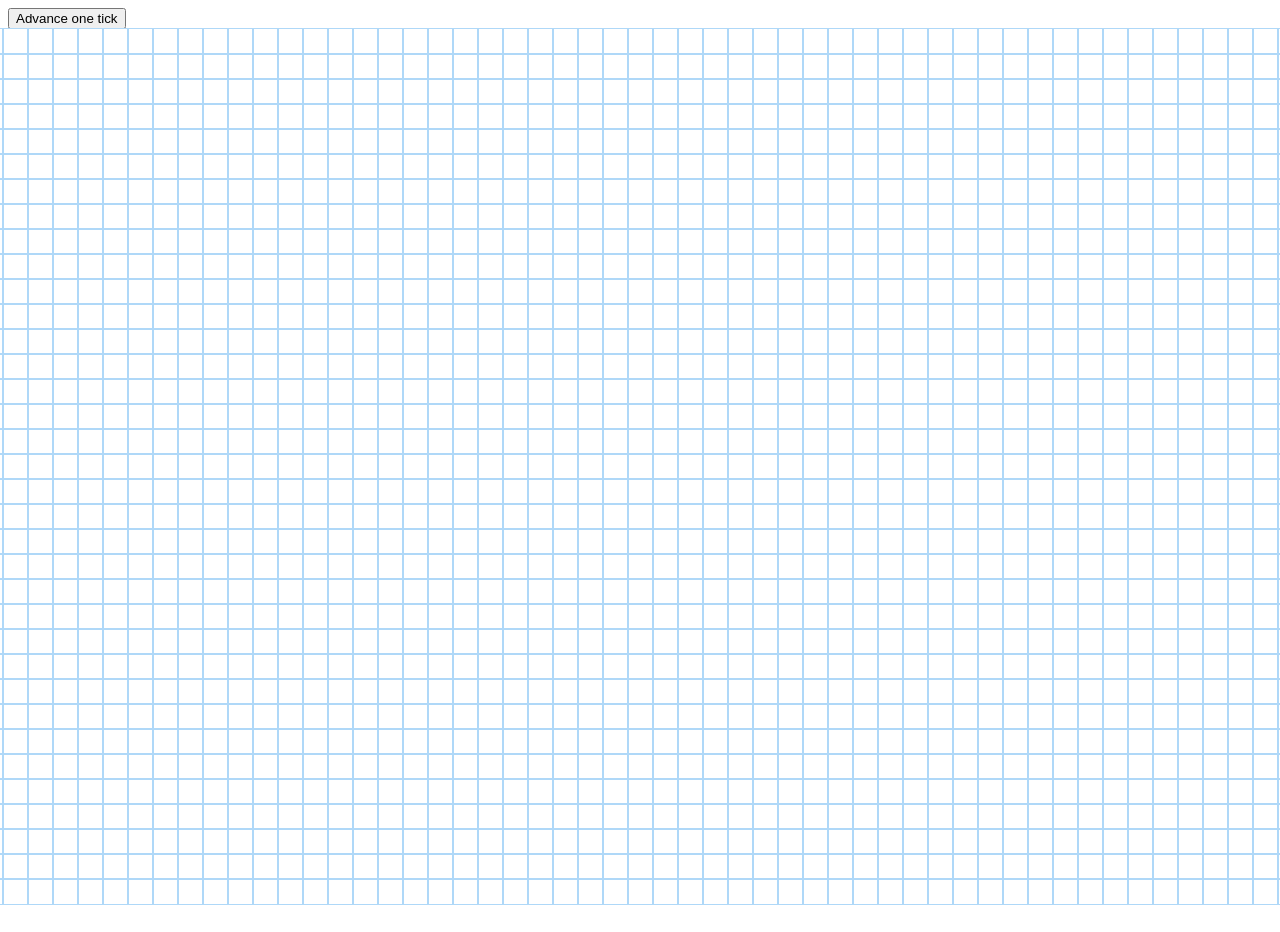
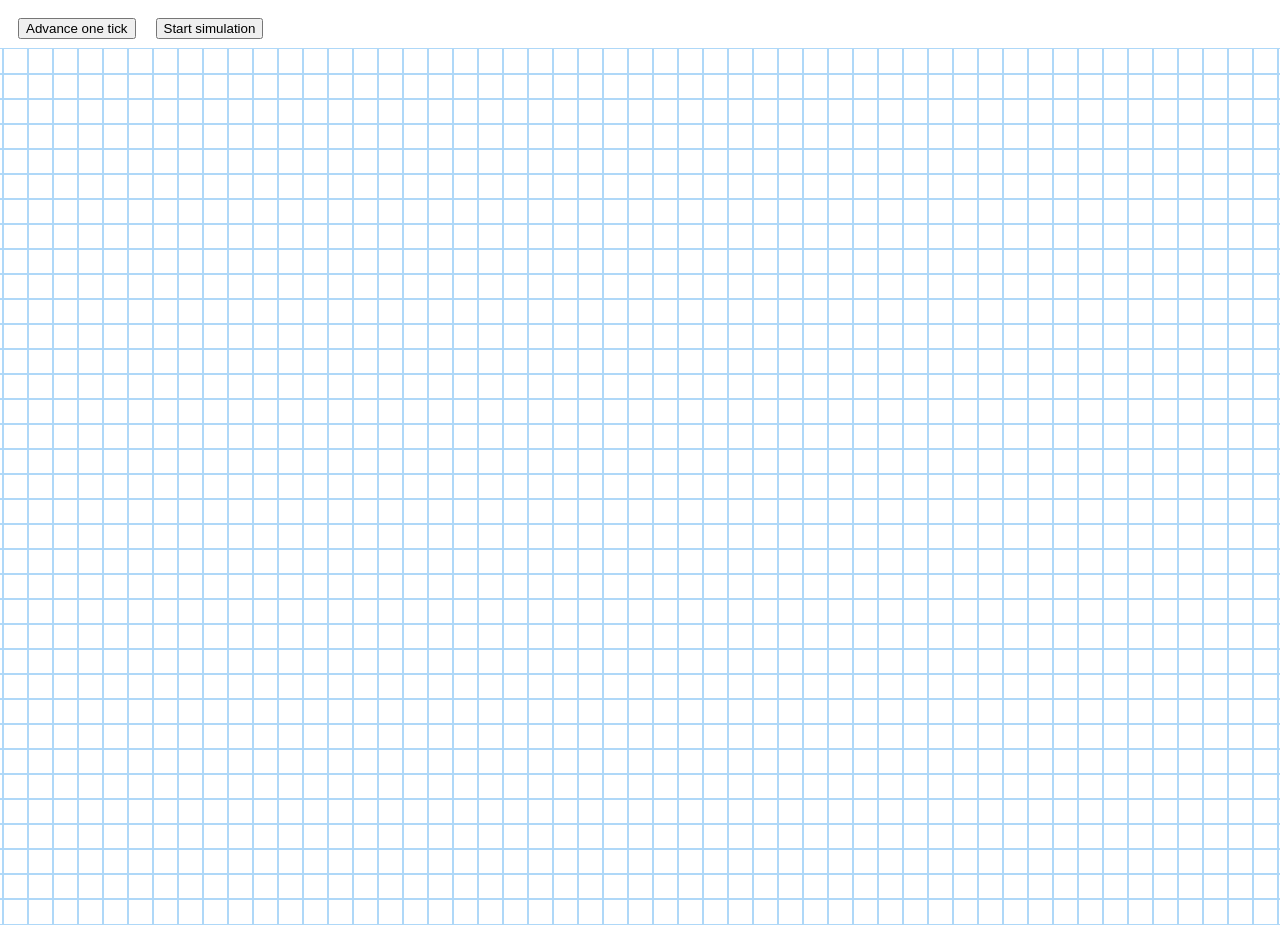
Before and after one commit to Chris-McVey/gameOfLife, a React app: page / in a window 1280 px wide. Shown: the top 932 px of the page. Built offline with nearby package versions, Linux system fonts and the light colour scheme.

Commit message:
Simulation automation working

```diff
--- a/client/src/components/Grid.jsx
+++ b/client/src/components/Grid.jsx
@@ -16,7 +16,7 @@ const Grid = () => {
     setGrid(newGrid);
   };
 
-  const beginSimulation = (grid) => {
+  const simulateOneGeneration = (grid) => {
     const newGridTest = createGrid();
     for (let row = 0; row < grid.length; row++) {
       for (let col = 0; col < grid[row].length; col++) {
@@ -37,11 +37,19 @@ const Grid = () => {
     }
 
     setGrid(newGridTest);
+    return newGridTest;
+  };
+
+  const beginSimulation = (generation) => {
+    setInterval(() => {
+      generation = simulateOneGeneration(generation);
+    }, 200);
   };
 
   return (
     <>
-    <button onClick={() => beginSimulation(grid)} >Advance one tick</button>
+    <button onClick={() => simulateOneGeneration(grid)} >Advance one tick</button>
+    <button onClick={() => beginSimulation(grid)} >Start simulation</button>
     <div className="grid">
       {grid.map((row, rowIndex) => (
         <div className="row" key={rowIndex}>
--- a/public/styles.css
+++ b/public/styles.css
@@ -16,3 +16,7 @@
 .isAlive {
   background-color: black;
 }
+
+button {
+  margin: 10px;
+}
```
